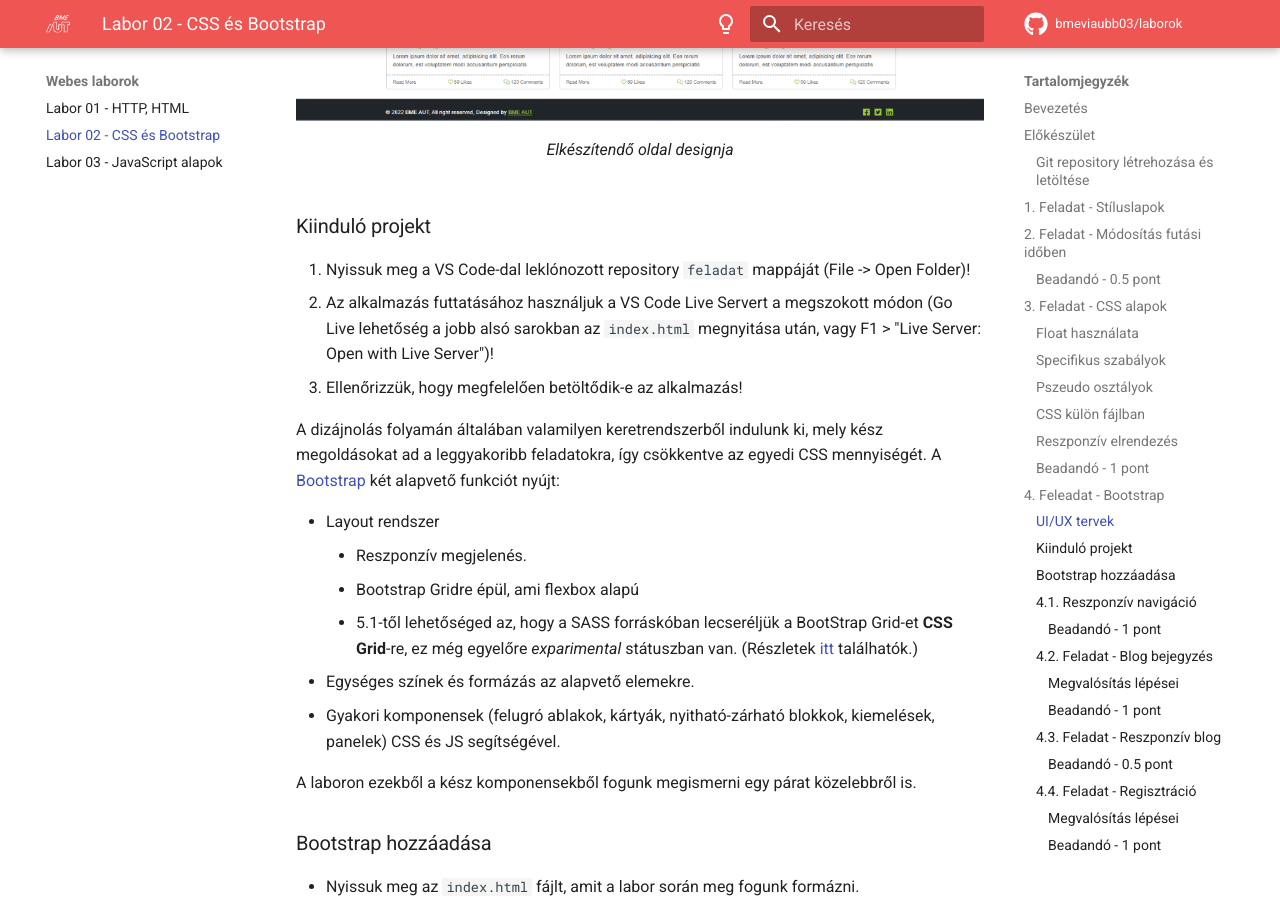
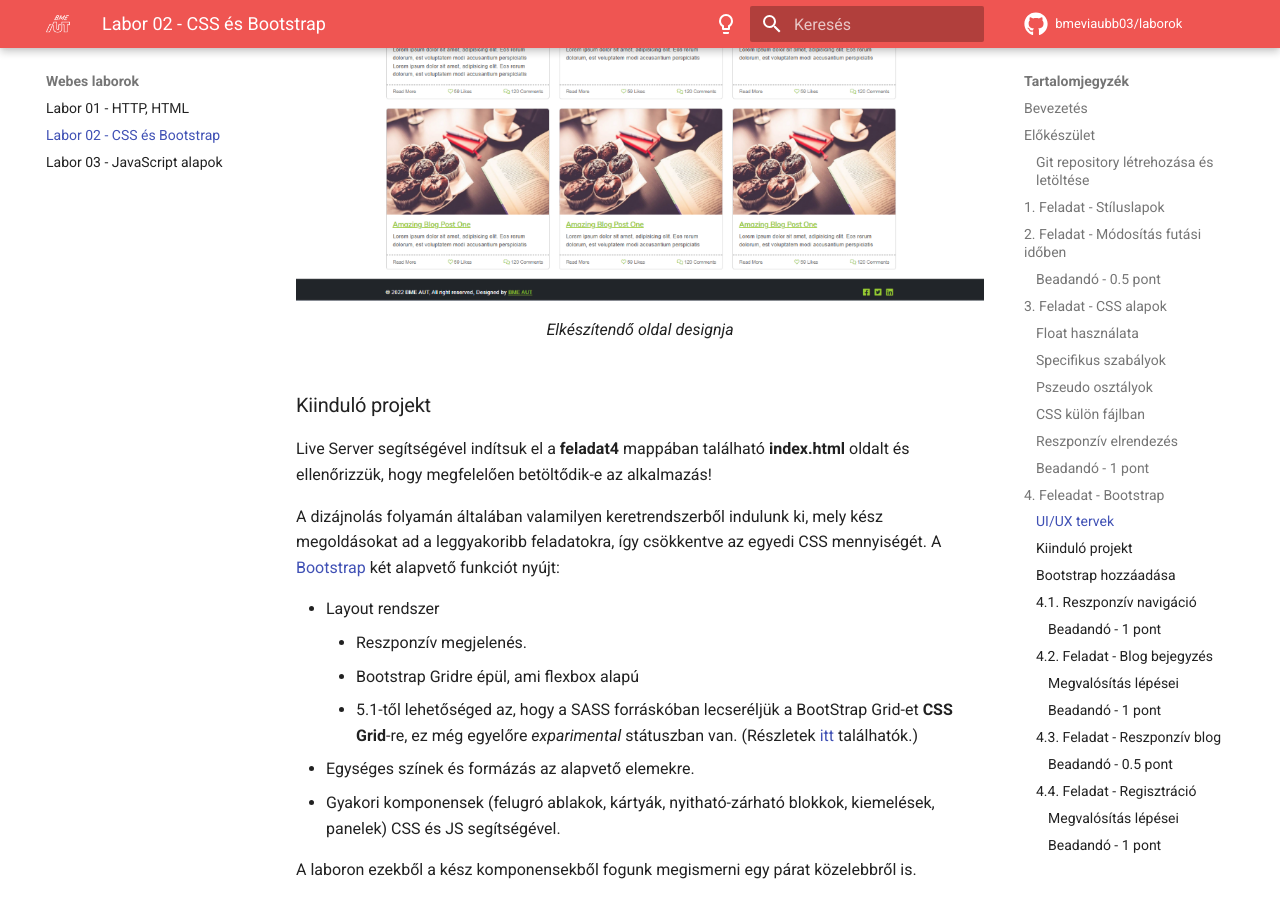
Before and after one commit to BMEVIAUBB03/laborok, an MkDocs documentation site: the page built from docs/laborok/web/02-css/index.md, in a window 1280 px wide and 900 px high, scrolled down 12554 px. Built offline with MkDocs 1.6.1 and Material for MkDocs 9.7.7, drawn with Linux system fonts in a browser that asks for light colours; comment, search, counter and statistics services are not loaded.

Commit message:
CSS képek frissítése

```diff
--- a/docs/laborok/web/02-css/index.md
+++ b/docs/laborok/web/02-css/index.md
@@ -332,9 +332,7 @@
 
 ### Kiinduló projekt
 
-1. Nyissuk meg a VS Code-dal leklónozott repository `feladat` mappáját (File -> Open Folder)!
-2. Az alkalmazás futtatásához használjuk a VS Code Live Servert a megszokott módon (Go Live lehetőség a jobb alsó sarokban az `index.html` megnyitása után, vagy F1 > "Live Server: Open with Live Server")!
-3. Ellenőrizzük, hogy megfelelően betöltődik-e az alkalmazás!
+Live Server segítségével indítsuk el a **feladat4** mappában található **index.html** oldalt és ellenőrizzük, hogy megfelelően betöltődik-e az alkalmazás!
 
 A dizájnolás folyamán általában valamilyen keretrendszerből indulunk ki, mely kész megoldásokat ad a leggyakoribb feladatokra, így csökkentve az egyedi CSS mennyiségét. A [Bootstrap](http://getbootstrap.com) két alapvető funkciót nyújt:
 
```
Also changed, not shown: docs/laborok/web/02-css/assets/1-body-margin.png, docs/laborok/web/02-css/assets/1-inspector.png, docs/laborok/web/02-css/assets/2-new-style.png, docs/laborok/web/02-css/assets/3-general-rule.png.
